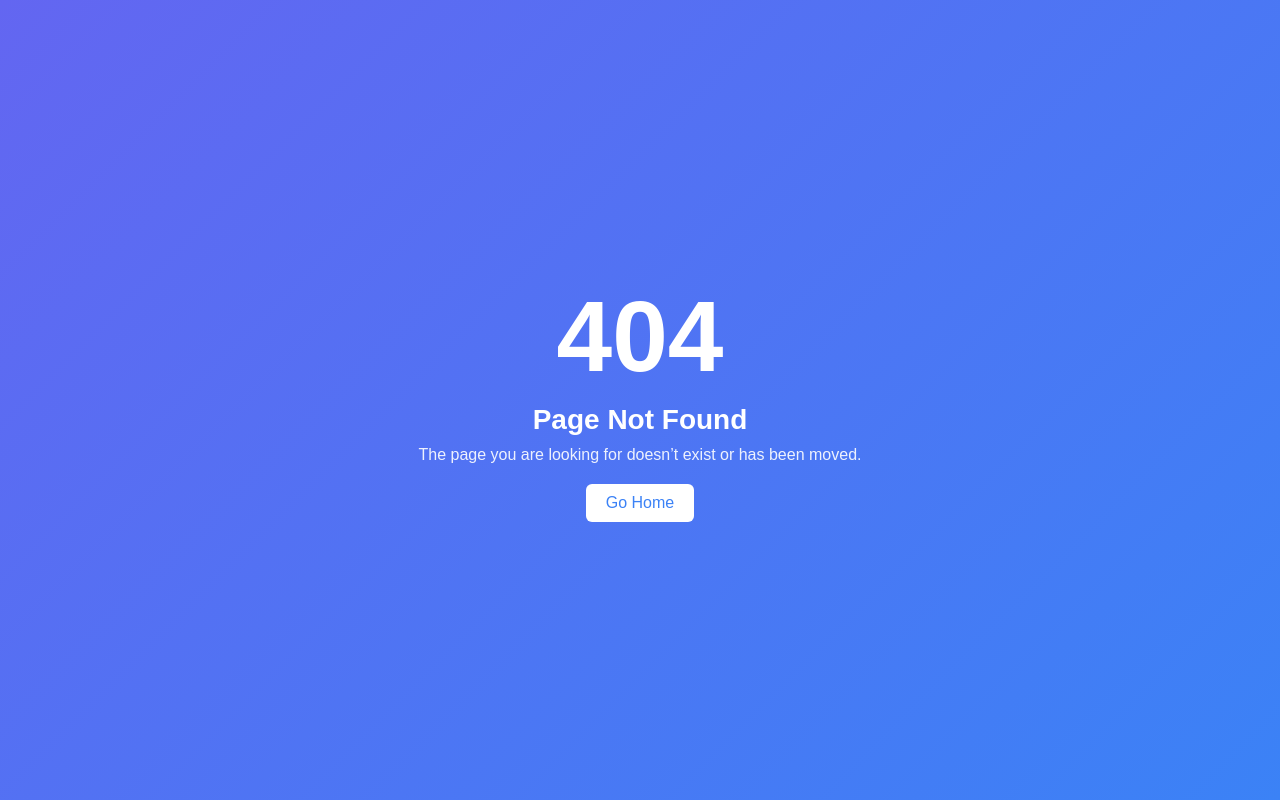
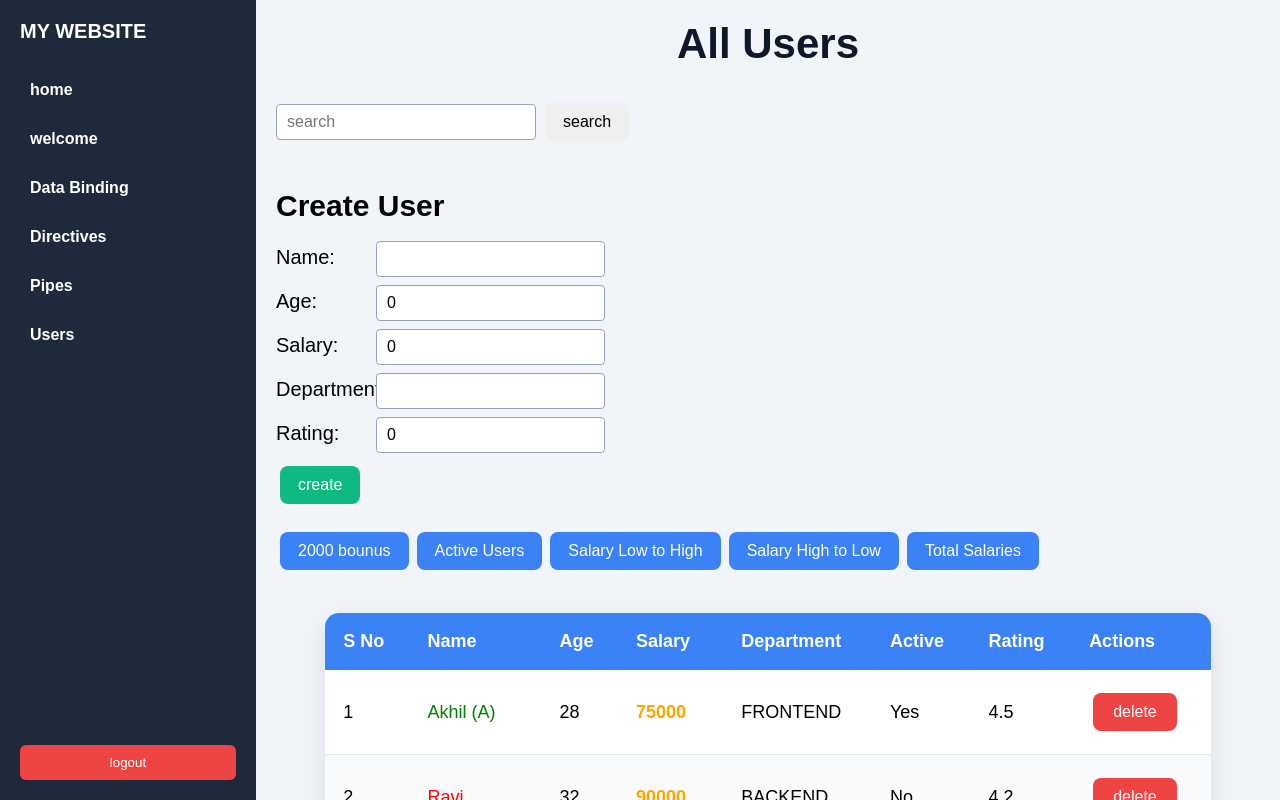
Before and after one commit to Akhilg3m/my-app-apr26, an Angular app: page /dashboard/users in a window 1280 px wide. Before the commit this address had no page. Built offline with nearby package versions, Linux system fonts and the light colour scheme.

Commit message:
TASK: user array opratations

```diff
--- a/src/app/app-routing.module.ts
+++ b/src/app/app-routing.module.ts
@@ -8,6 +8,7 @@ import { WelcomeComponent } from './welcome/welcome.component';
 import { DataBindingComponent } from './data-binding/data-binding.component';
 import { DirectivesComponent } from './directives/directives.component';
 import { PipesComponent } from './pipes/pipes.component';
+import { UsersComponent } from './users/users.component';
 
 const routes: Routes = [
   {path:'login', component:LoginComponent},
@@ -16,7 +17,8 @@ const routes: Routes = [
     {path:'welcome', component:WelcomeComponent},
     {path:'data-binding', component: DataBindingComponent},
     {path:'directives', component: DirectivesComponent},
-    {path:'pipes', component:PipesComponent}
+    {path:'pipes', component:PipesComponent},
+    {path:'users', component:UsersComponent}
   ]},
   {path:'', component:LoginComponent},
   {path:'**',component:PageNotFoundComponent}
--- a/src/app/app.module.ts
+++ b/src/app/app.module.ts
@@ -12,6 +12,7 @@ import { DataBindingComponent } from './data-binding/data-binding.component';
 import { FormsModule } from '@angular/forms';
 import { DirectivesComponent } from './directives/directives.component';
 import { PipesComponent } from './pipes/pipes.component';
+import { UsersComponent } from './users/users.component';
 @NgModule({
   declarations: [
     AppComponent,
@@ -22,7 +23,8 @@ import { PipesComponent } from './pipes/pipes.component';
     WelcomeComponent,
     DataBindingComponent,
     DirectivesComponent,
-    PipesComponent
+    PipesComponent,
+    UsersComponent
   ],
   imports: [
     BrowserModule,
--- a/src/app/dashboard/dashboard.component.html
+++ b/src/app/dashboard/dashboard.component.html
@@ -6,6 +6,7 @@
         <h1 routerLink="data-binding">Data Binding</h1>
         <h1 routerLink="directives">Directives</h1>
         <h1 routerLink="pipes">Pipes</h1>
+        <h1 routerLink="users">Users</h1>
 
         <button routerLink="/login">logout</button>
     </div>
--- /dev/null
+++ b/src/app/users/users.component.css
@@ -0,0 +1,157 @@
+* {
+  margin: 0;
+  padding: 0;
+  box-sizing: border-box;
+  font-family: Arial, sans-serif;
+}
+
+body {
+  background: #f1f5f9;
+  padding: 25px 30px;
+  color: #0f172a;
+}
+
+/* Title */
+h1 {
+  text-align: center;
+  margin-bottom: 30px;
+  font-size: 42px;
+  color: #0f172a;
+}
+
+h2 {
+  margin: 25px 0 18px;
+  font-size: 30px;
+}
+
+/* Inputs */
+input {
+  padding: 8px 10px;
+  border: 1px solid #94a3b8;
+  border-radius: 4px;
+  font-size: 16px;
+  outline: none;
+}
+
+input:focus {
+  border-color: #3b82f6;
+}
+
+/* Search */
+input[placeholder="search"] {
+  width: 260px;
+  margin-right: 5px;
+}
+
+/* Form labels */
+label {
+  display: inline-block;
+  width: 100px;
+  font-size: 20px;
+  margin-bottom: 8px;
+}
+
+h2 + label,
+label + input {
+  margin-bottom: 8px;
+}
+
+/* Common button style */
+button {
+  padding: 10px 18px;
+  border: none;
+  border-radius: 8px;
+  cursor: pointer;
+  font-size: 16px;
+  margin: 5px 4px;
+  transition: 0.3s;
+}
+
+/* Buttons */
+.blue-button {
+  background: #3b82f6;
+  color: white;
+}
+
+.blue-button:hover {
+  background: #2563eb;
+}
+
+.green-button {
+  background: #10b981;
+  color: white;
+}
+
+.green-button:hover {
+  background: #059669;
+}
+
+.red-button {
+  background: #ef4444;
+  color: white;
+}
+
+.red-button:hover {
+  background: #dc2626;
+}
+
+.yellow-button {
+  background: #f59e0b;
+  color: white;
+}
+
+.gray-button {
+  background: #64748b;
+  color: white;
+}
+
+/* Table */
+table {
+  width: 90%;
+  margin: 20px auto;
+  border-collapse: collapse;
+  background: white;
+  border-radius: 14px;
+  overflow: hidden;
+  box-shadow: 0 8px 25px rgba(0, 0, 0, 0.1);
+}
+
+thead {
+  background: #3b82f6;
+  color: white;
+}
+
+th,
+td {
+  padding: 18px;
+  text-align: left;
+  font-size: 18px;
+}
+
+td {
+  border-bottom: 1px solid #e2e8f0;
+}
+
+tbody tr:nth-child(even) {
+  background: #f8fafc;
+}
+
+tbody tr:hover {
+  background: #e0f2fe;
+}
+
+/* Salary colors */
+.low-salary {
+  color: orange;
+  font-weight: 600;
+}
+
+.high-salary {
+  color: green;
+  font-weight: 600;
+}
+
+/* Delete button inside table */
+td .red-button {
+  padding: 10px 20px;
+}
--- /dev/null
+++ b/src/app/users/users.component.html
@@ -0,0 +1,64 @@
+<h1>All Users</h1>
+
+<input type="text" placeholder="search" [(ngModel)]="term">
+<button (click)="search()">search</button>
+<br><br>
+
+
+<h2>Create User</h2>
+<label for="">Name:</label>
+<input type="text" [(ngModel)]="name">
+<br>
+<label for="">Age:</label>
+<input type="number" [(ngModel)]="age">
+<br>
+<label for="">Salary:</label>
+<input type="number" [(ngModel)]="salary">
+<br>
+<label for="">Department:</label>
+<input type="text" [(ngModel)]="department">
+<br>
+<label for="">Rating:</label>
+<input type="number" [(ngModel)]="rating">
+<br>
+<button (click)="create()" class="green-button">create</button>
+<br><br>
+
+<button (click)="addBonus()" class="blue-button">2000 bounus</button>
+<button (click)="activeUsers()" class="blue-button">Active Users</button>
+<button (click)="salaryLH()" class="blue-button">Salary Low to High</button>
+<button class="blue-button">Salary High to Low</button>
+<button (click)="totalSalaries()" class="blue-button">Total Salaries</button>
+
+<br><br>
+<table>
+    <thead>
+        <tr>
+            <th>S No</th>
+            <th>Name</th>
+            <th>Age</th>
+            <th>Salary</th>
+            <th>Department</th>
+            <th>Active</th>
+            <th>Rating</th>
+            <th>Actions</th>
+        </tr>
+    </thead>
+    <tbody>
+        <tr *ngFor="let user of users; let i=index">
+            <td>{{i+1}}</td>
+            <td [ngStyle]="{ 'color': user.isActive==true?'green':'red'}">
+                {{user.name}}
+                <span *ngIf="user.isActive==true"> (A)</span>
+            </td>
+            <td>{{user.age}}</td>
+            <td [ngClass]="{ 'low-salary':user.salary<100000,'high-salary':user.salary>=100000}">{{user.salary}}</td>
+            <td>{{user.department | uppercase}}</td>
+            <td>{{user.isActive ? 'Yes' : 'No' }}</td>
+            <td>{{user.rating}}</td>
+            <td>
+                <button (click)="delete(i)" class="red-button">delete</button>
+            </td>
+        </tr>
+    </tbody>
+</table>
--- /dev/null
+++ b/src/app/users/users.component.ts
@@ -0,0 +1,79 @@
+import { Component } from '@angular/core';
+import { BrowserModule } from "@angular/platform-browser";
+
+@Component({
+  selector: 'app-users',
+  templateUrl: './users.component.html',
+  styleUrls: ['./users.component.css'],
+})
+export class UsersComponent {
+
+  allUsers: any = [
+    { id: 1, name: "Akhil", age: 28, salary: 75000, department: "Frontend", isActive: true, rating: 4.5 },
+    { id: 2, name: "Ravi", age: 32, salary: 90000, department: "Backend", isActive: false, rating: 4.2 },
+    { id: 3, name: "Sneha", age: 26, salary: 65000, department: "UI/UX", isActive: true, rating: 4.8 },
+    { id: 4, name: "Kiran", age: 30, salary: 85000, department: "Frontend", isActive: true, rating: 4.1 },
+    { id: 5, name: "Divya", age: 27, salary: 70000, department: "QA", isActive: false, rating: 3.9 },
+    { id: 6, name: "Arjun", age: 35, salary: 120000, department: "DevOps", isActive: true, rating: 4.7 },
+    { id: 7, name: "Pooja", age: 24, salary: 60000, department: "UI/UX", isActive: true, rating: 4.3 },
+    { id: 8, name: "Rahul", age: 29, salary: 80000, department: "Backend", isActive: false, rating: 4.0 },
+    { id: 9, name: "Meena", age: 31, salary: 95000, department: "QA", isActive: true, rating: 4.6 },
+    { id: 10, name: "Vikram", age: 33, salary: 110000, department: "Frontend", isActive: true, rating: 4.4 }
+  ];
+
+  users:any = this.allUsers;
+
+  name:string = "";
+  age:number = 0;
+  salary:number = 0;
+  department:string = "";
+  rating:number = 0;
+
+  term:string = "";
+
+
+  create(){
+    let user = {
+      id: 8888,
+      name: this.name,
+      age: this.age,
+      salary: this.salary,
+      department: this.department,
+      isActive: true,
+      rating: this.rating
+    }
+
+    this.users.unshift(user);
+  }
+
+
+
+  delete(i:number){
+    this.users.splice(i,1);
+  }
+
+  addBonus(){
+    this.users = this.users.map((user:any)=>{
+      user.salary = user.salary+2000;
+      return user;
+    })
+  }
+
+  activeUsers(){
+    this.users = this.users.filter((user:any)=>user.isActive==true);
+  }
+
+  salaryLH(){
+    this.users.sort((a:any, b:any)=>a.salary-b.salary);
+  }
+
+  totalSalaries(){
+    let total = this.users.reduce((agg:number,user:any)=>agg+user.salary,0);
+    alert("Total salaires: "+total);
+  }
+
+  search(){
+    this.users = this.users.filter((user:any)=>user.name.includes(this.term))
+  }
+
+}
```
Also changed, not shown: 1 other file (tests, documents, lock files or other folders).
